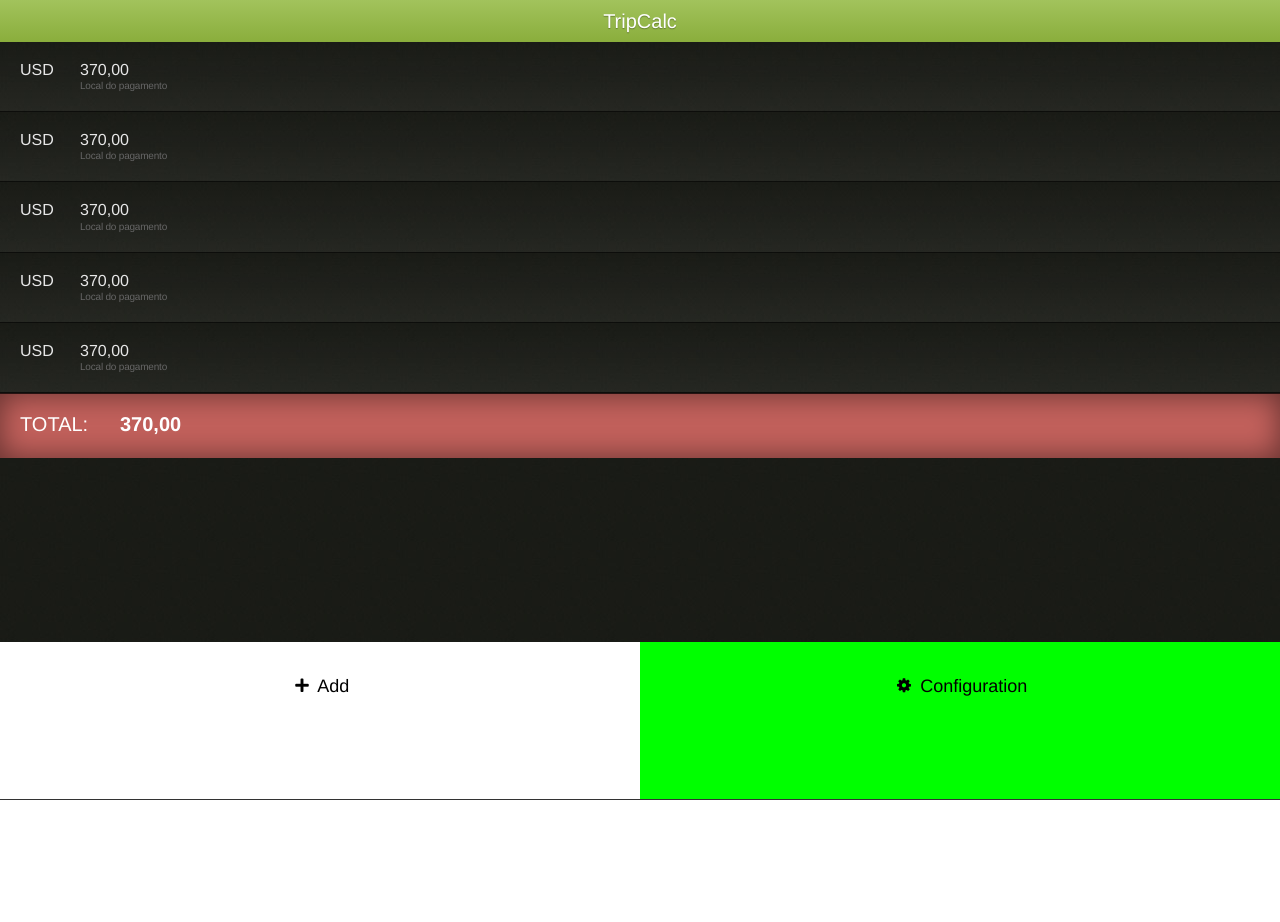
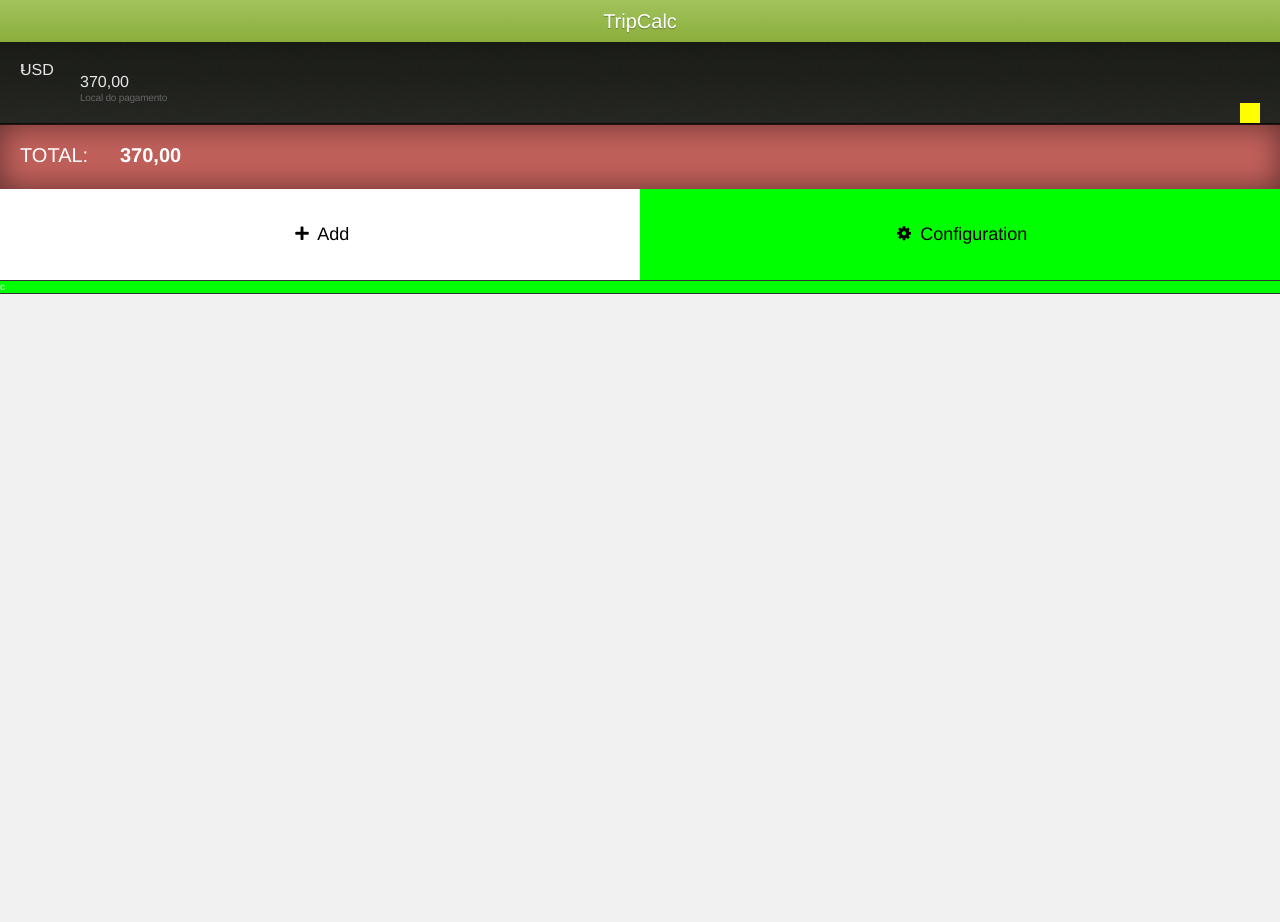
Before and after one commit to ismriv/hackton-blackberry, a plain HTML site: page index.html in a window 1280 px wide. Shown: the top 922 px of the page. After the commit the page ends 800 px from the top, so only its background shows below. Drawn offline with nearby package versions, Linux system fonts and the light colour scheme.

Commit message:
sem tempo por conta do hackathon :P

```diff
--- a/css/app.css
+++ b/css/app.css
@@ -69,6 +69,18 @@ ul {
     background-image:      -o-linear-gradient(top, rgba(255,255,255,0), rgba(255,255,255,.05));
     background-image:         linear-gradient(to bottom, rgba(255,255,255,0), rgba(255,255,255,.05));
 }
+
+.edit-item {
+  padding-right: 50px;
+}
+.item-action {
+  position: absolute;
+  right: 20px;
+  width: 20px;
+  height: 20px;
+  background-color: yellow;
+}
+
 .cur {
   position: absolute;
   top:20px;
--- a/index.html
+++ b/index.html
@@ -3,7 +3,7 @@
   <head>
     <meta charset="utf-8">
 
-    <title></title>
+    <title>Trip Calc</title>
     <meta name="description" content="">
 
     <!-- Mobile viewport optimized: h5bp.com/viewport -->
@@ -13,6 +13,7 @@
     <link rel="stylesheet" href="css/font-awesome.css">
 
     <script src="js/lib/modernizr-2.5.3.min.js"></script>
+
   </head>
   <body>
 
@@ -24,30 +25,12 @@
             <section class="content">
                 <div class="calc-list">
                     <ul>
-                        <li class="calc-item">
+                        <li class="calc-item editable">
                             <div class="cur">USD</div>
-                            <span class="value">370,00</span>
-                            <span class="description">Local do pagamento</span>
-                        </li>
-                        <li class="calc-item">
-                            <div class="cur">USD</div>
-                            <span class="value">370,00</span>
-                            <span class="description">Local do pagamento</span>
-                        </li>
-                        <li class="calc-item">
-                            <div class="cur">USD</div>
-                            <span class="value">370,00</span>
-                            <span class="description">Local do pagamento</span>
-                        </li>
-                        <li class="calc-item">
-                            <div class="cur">USD</div>
-                            <span class="value">370,00</span>
-                            <span class="description">Local do pagamento</span>
-                        </li>
-                        <li class="calc-item">
-                            <div class="cur">USD</div>
-                            <span class="value">370,00</span>
-                            <span class="description">Local do pagamento</span>
+                            <span class="qtt editable">1</span>
+                            <span class="value editable">370,00</span>
+                            <span class="description editable">Local do pagamento</span>
+                            <div class="item-action"></div>
                         </li>
                     </ul>
                 </div>
@@ -71,9 +54,14 @@
     </section>
 
 
-    <section class="add page">
-        b
-    </section>
+
+    <script type="text/template" id="add_page_template">
+
+    </script>
+    <script type="text/template" id="config_page_template">
+
+    </script>
+
 
 
     <section class="config page">
@@ -81,29 +69,12 @@
     </section>
 
 
-    <!-- <section class="totalPrice">
-        q
-    </section>
-
-
-    <nav class="controls">
-        w
-    </nav> -->
-
-
-
-
 
 
     <!-- JavaScript at the bottom for fast page loading: http://developer.yahoo.com/performance/rules.html#js_bottom -->
 
-    <!-- Using require.js, a module system for javascript, include the
-         js files. This loads "main.js", which in turn can load other
-         files, all handled by require.js:
-         http://requirejs.org/docs/api.html#jsfiles -->
-    <script type="text/javascript"
-            data-main="js/app.js"
-            src="js/lib/require.js"></script>
+    <script src="js/lib/jquery.js"></script>
+    <script src="js/bb.js"></script>
 
 
 
--- /dev/null
+++ b/js/bb.js
@@ -0,0 +1,17 @@
+jQuery( function( $ ) {
+    var doc = $( document ),
+        tripCalc = window.tripCalc || {};
+
+    window.tripCalc = tripCalc;
+
+    tripCalc.editItem = function() {
+        if ( arguments[0] && arguments[0].preventDefault ) {
+            arguments[0].preventDefault();
+        }
+
+
+    };
+
+    doc.on( 'click', '.calc-item.editable', tripCalc.editItem );
+    doc.on( 'click', '.item-action', tripCalc.editDone );
+});
```
